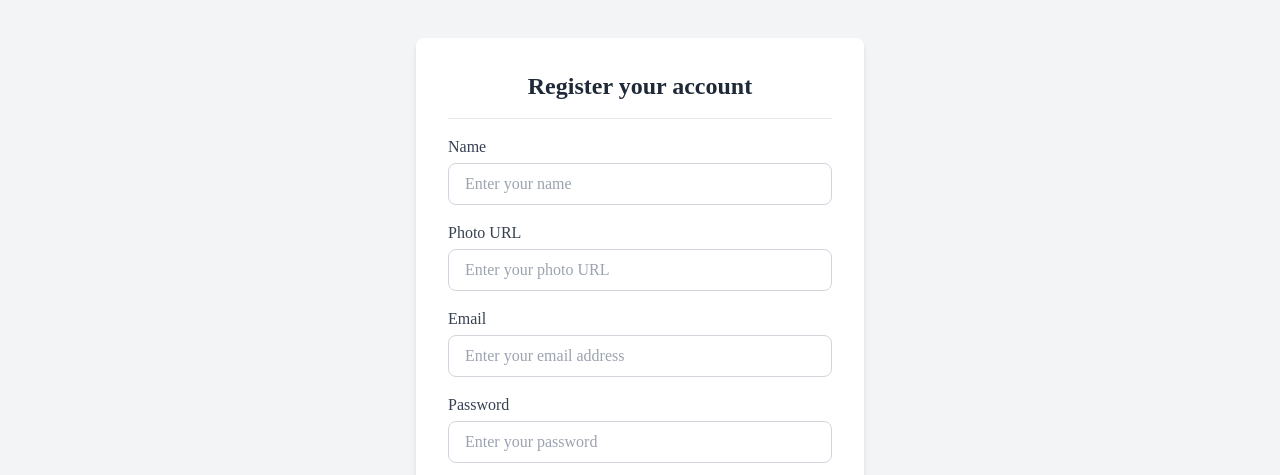
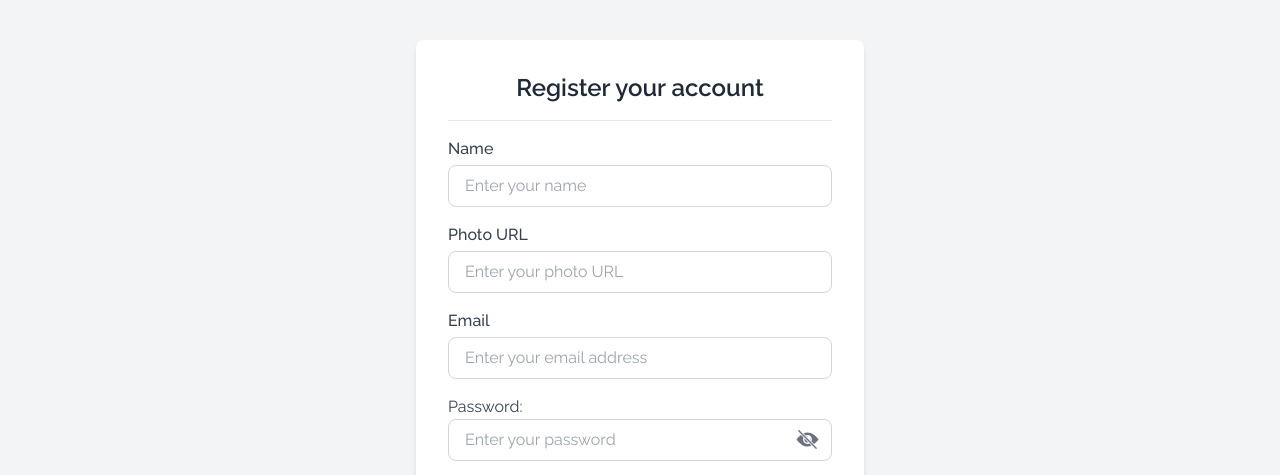
Before and after one commit to Sazib018/coffee-store-clint, a React (Vite) app: page /register in a window 1280 px wide. Shown: the part 322-797 px from the top of the page. Built offline with nearby package versions, Linux system fonts and the light colour scheme; a web font is replaced by a local one.

Commit message:
eye icon

```diff
--- a/src/Components/Pages/Login/Login.jsx
+++ b/src/Components/Pages/Login/Login.jsx
@@ -33,37 +33,37 @@ const Login = () => {
   return (
     <div className="flex items-center mt-8 justify-center min-h-screen bg-gray-100">
       <div className="bg-white p-8 rounded-lg shadow-md w-full max-w-md">
-        <h2 className="text-2xl font-semibold text-center text-gray-800">
+        <h2 className="text-2xl fontRailway font-semibold text-center text-gray-800">
           Login to your account
         </h2>
         <hr className="my-4" />
 
         <form onSubmit={handleSubmit(onSubmit)}>
           <div className="mb-4">
-            <label className="block text-gray-700 font-medium mb-1">
+            <label className="block fontRailway text-gray-700 font-medium mb-1">
               Email address
             </label>
             <input
               type="email" {...register("email")}
               placeholder="Enter your email address"
-              className="w-full px-4 py-2 border border-gray-300 rounded-lg focus:outline-none focus:ring-2 focus:ring-gray-400"
+              className="w-full fontRailway px-4 py-2 border border-gray-300 rounded-lg focus:outline-none focus:ring-2 focus:ring-gray-400"
               required
             />
           </div>
           <div className="mb-4">
-            <label className="block text-gray-700 font-medium mb-1">
+            <label className="block fontRailway text-gray-700 font-medium mb-1">
               Password
             </label>
             <input
               type="password" {...register("password")}
               placeholder="Enter your password"
-              className="w-full px-4 py-2 border border-gray-300 rounded-lg focus:outline-none focus:ring-2 focus:ring-gray-400"
+              className="w-full fontRailway px-4 py-2 border border-gray-300 rounded-lg focus:outline-none focus:ring-2 focus:ring-gray-400"
               required
             />
           </div>
           <button
             type="submit"
-            className="w-full bg-[#c49a6c] text-white py-2 rounded-lg hover:bg-[#7c6247] transition"
+            className="w-full fontRailway bg-[#c49a6c] text-white py-2 rounded-lg hover:bg-[#7c6247] transition"
           >
             Login
           </button>
@@ -71,12 +71,12 @@ const Login = () => {
 
         <button
           onClick={handleGoogleLogin}
-          className="w-full bg-[#9c5e1c] text-white p-2 rounded mt-4"
+          className="w-full fontRailway bg-[#9c5e1c] text-white p-2 rounded mt-4"
         >
           Login with Google
         </button>
 
-        <p className="text-center text-gray-600 mt-4">
+        <p className="text-center fontRailway text-gray-600 mt-4">
           Don’t Have An Account?{" "}
           <Link to="/register" className="text-red-500 font-medium">
             Register
--- a/src/Components/Pages/Register/Register.jsx
+++ b/src/Components/Pages/Register/Register.jsx
@@ -1,15 +1,22 @@
-import React, { useContext } from 'react';
+import React, { useContext, useState } from 'react';
 import { useForm } from 'react-hook-form';
 import { AuthContext } from '../../Providers/AuthProvider';
+import { useNavigate } from 'react-router-dom';
+import { IoIosEye, IoIosEyeOff } from "react-icons/io";
 
 const Register = () => {
     const { register, handleSubmit } = useForm();
     const { createUser } = useContext(AuthContext);
+    const navigate = useNavigate();
+
+    const [showPassword, setShowPassword] = useState(false);
+    const [password, setPassword] = useState("");
 
     const onSubmit = (data) => {
         createUser(data.email, data.password)
             .then(userInfo => {
-                console.log( userInfo.user);
+                console.log("User registered:", userInfo.user);
+                navigate("/login");
             })
             .catch(error => {
                 console.error("Registration Error:", error.message);
@@ -19,54 +26,66 @@ const Register = () => {
     return (
         <div className="flex items-center mt-8 justify-center min-h-screen bg-gray-100">
             <div className="bg-white p-8 rounded-lg shadow-md w-full max-w-md">
-                <h2 className="text-2xl font-semibold text-center text-gray-800">
+                <h2 className="text-2xl fontRailway font-semibold text-center text-gray-800">
                     Register your account
                 </h2>
                 <hr className="my-4" />
                 <form onSubmit={handleSubmit(onSubmit)}>
                     <div className="mb-4">
-                        <label className="block text-gray-700 font-medium mb-1">
+                        <label className="block fontRailway text-gray-700 font-medium mb-1">
                             Name
                         </label>
                         <input
                             type="text" required {...register("name")}
                             placeholder="Enter your name"
-                            className="w-full px-4 py-2 border border-gray-300 rounded-lg focus:outline-none focus:ring-2 focus:ring-gray-400"
+                            className="w-full fontRailway px-4 py-2 border border-gray-300 rounded-lg focus:outline-none focus:ring-2 focus:ring-gray-400"
                         />
                     </div>
                     <div className="mb-4">
-                        <label className="block text-gray-700 font-medium mb-1">
+                        <label className="block fontRailway text-gray-700 font-medium mb-1">
                             Photo URL
                         </label>
                         <input
                             type="text" required {...register("photoURL")}
                             placeholder="Enter your photo URL"
-                            className="w-full px-4 py-2 border border-gray-300 rounded-lg focus:outline-none focus:ring-2 focus:ring-gray-400"
+                            className="w-full fontRailway px-4 py-2 border border-gray-300 rounded-lg focus:outline-none focus:ring-2 focus:ring-gray-400"
                         />
                     </div>
                     <div className="mb-4">
-                        <label className="block text-gray-700 font-medium mb-1">
+                        <label className="block fontRailway text-gray-700 font-medium mb-1">
                             Email
                         </label>
                         <input
                             type="email" required {...register("email")}
                             placeholder="Enter your email address"
-                            className="w-full px-4 py-2 border border-gray-300 rounded-lg focus:outline-none focus:ring-2 focus:ring-gray-400"
+                            className="w-full fontRailway px-4 py-2 border border-gray-300 rounded-lg focus:outline-none focus:ring-2 focus:ring-gray-400"
                         />
                     </div>
-                    <div className="mb-4">
-                        <label className="block text-gray-700 font-medium mb-1">
-                            Password
-                        </label>
-                        <input
-                            type="password" required {...register("password")}
-                            placeholder="Enter your password"
-                            className="w-full px-4 py-2 border border-gray-300 rounded-lg focus:outline-none focus:ring-2 focus:ring-gray-400"
-                        />
+
+                    <div className="mb-4 relative">
+                        <label className="block fontRailway text-gray-700">Password:</label>
+                        <div className="relative">
+                            <input
+                                type={showPassword ? "text" : "password"}
+                                className="w-full fontRailway px-4 py-2 border border-gray-300 rounded-lg pr-10"
+                                placeholder="Enter your password"
+                                value={password}
+                                {...register("password", { required: true })}
+                                onChange={(e) => setPassword(e.target.value)}
+                            />
+                            <button
+                                type="button"
+                                className="absolute fontRailway inset-y-0 right-3 flex items-center text-gray-500"
+                                onClick={() => setShowPassword(!showPassword)}
+                            >
+                                {showPassword ? <IoIosEye size={25} /> : <IoIosEyeOff size={25} />}
+                            </button>
+                        </div>
                     </div>
+
                     <button
                         type="submit"
-                        className="w-full bg-[#c49a6c] hover:bg-[#5b452d] text-white py-2 rounded-lg"
+                        className="w-full fontRailway bg-[#c49a6c] hover:bg-[#5b452d] text-white py-2 rounded-lg"
                     >
                         Register
                     </button>
```
